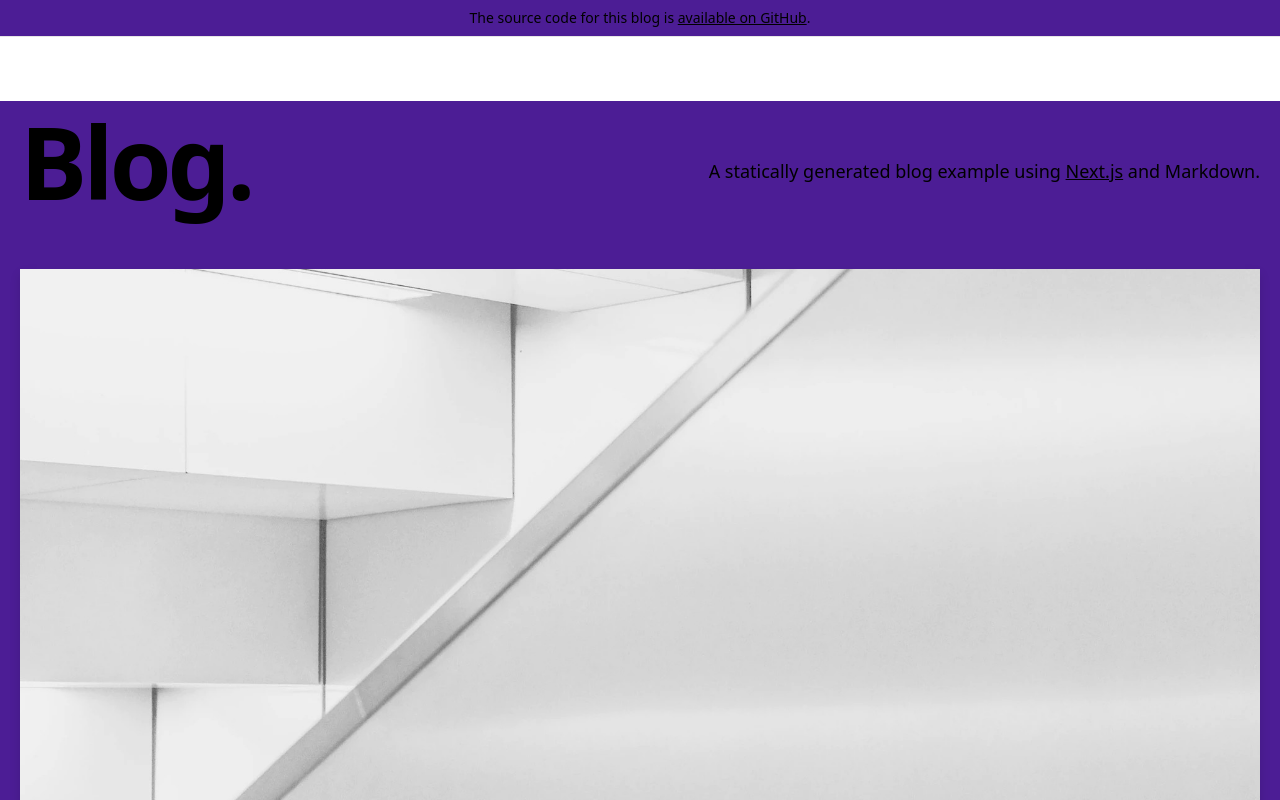
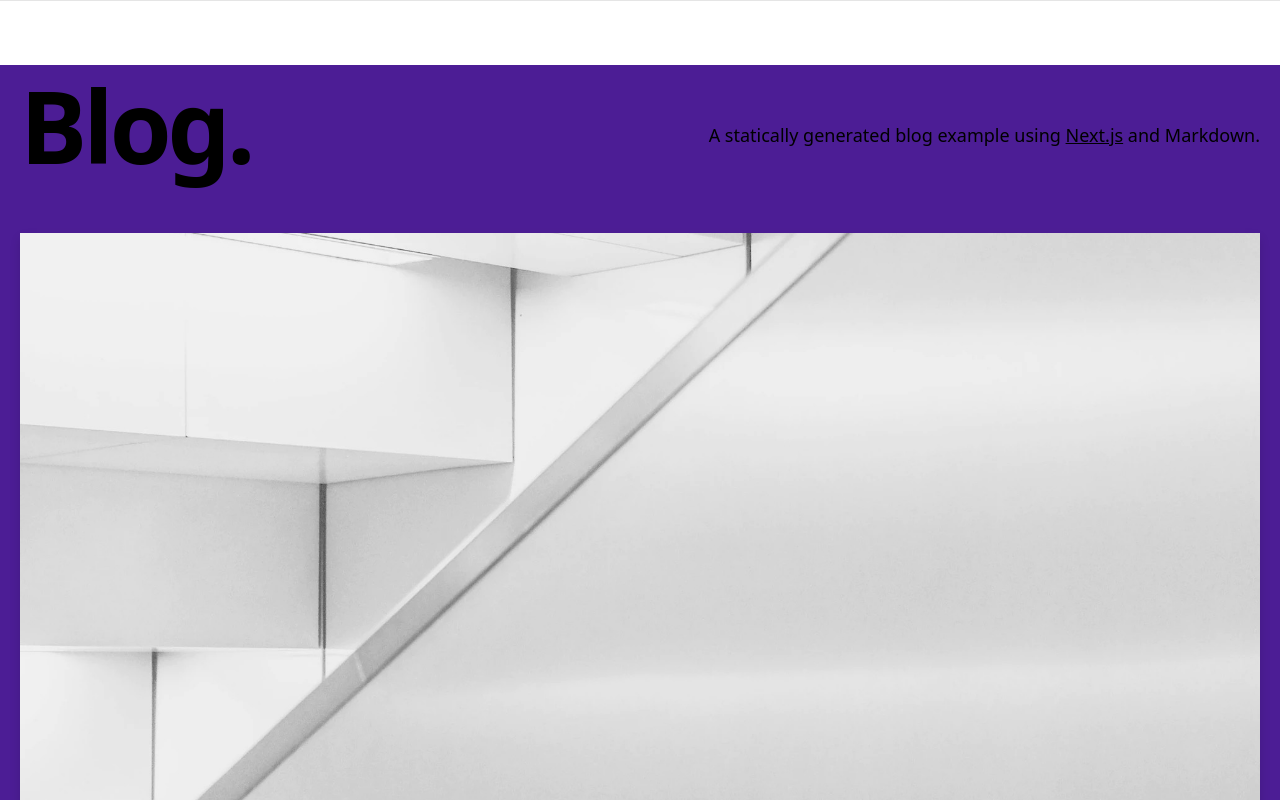
Before and after one commit to MartinFacorro/ppblog, a Next.js app: page / in a window 1280 px wide. Shown: the top 800 px of the page. Built offline with nearby package versions, Linux system fonts and the light colour scheme.

Commit message:
Clean github messages in divs

```diff
--- a/components/alert.tsx
+++ b/components/alert.tsx
@@ -14,33 +14,7 @@ const Alert = ({ preview }: Props) => {
         'bg-neutral-50 border-neutral-200': !preview,
       })}
     >
-      <Container>
-        <div className="py-2 text-center text-sm">
-          {preview ? (
-            <>
-              This page is a preview.{' '}
-              <a
-                href="/api/exit-preview"
-                className="underline hover:text-teal-300 duration-200 transition-colors"
-              >
-                Click here
-              </a>{' '}
-              to exit preview mode.
-            </>
-          ) : (
-            <>
-              The source code for this blog is{' '}
-              <a
-                href={`https://github.com/vercel/next.js/tree/canary/examples/${EXAMPLE_PATH}`}
-                className="underline hover:text-blue-600 duration-200 transition-colors"
-              >
-                available on GitHub
-              </a>
-              .
-            </>
-          )}
-        </div>
-      </Container>
+      <Container></Container>
     </div>
   )
 }
```
Also changed, not shown: components/footer.tsx (+5 -17 lines).
